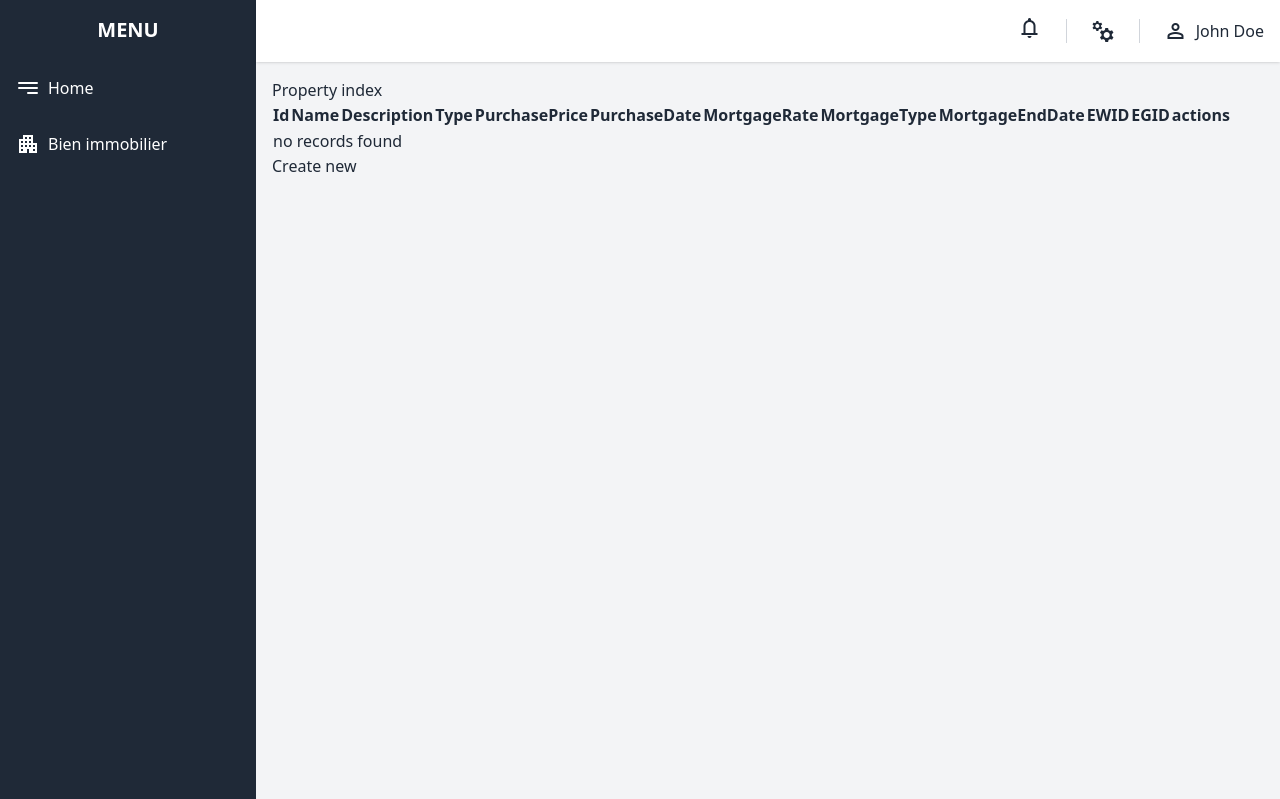
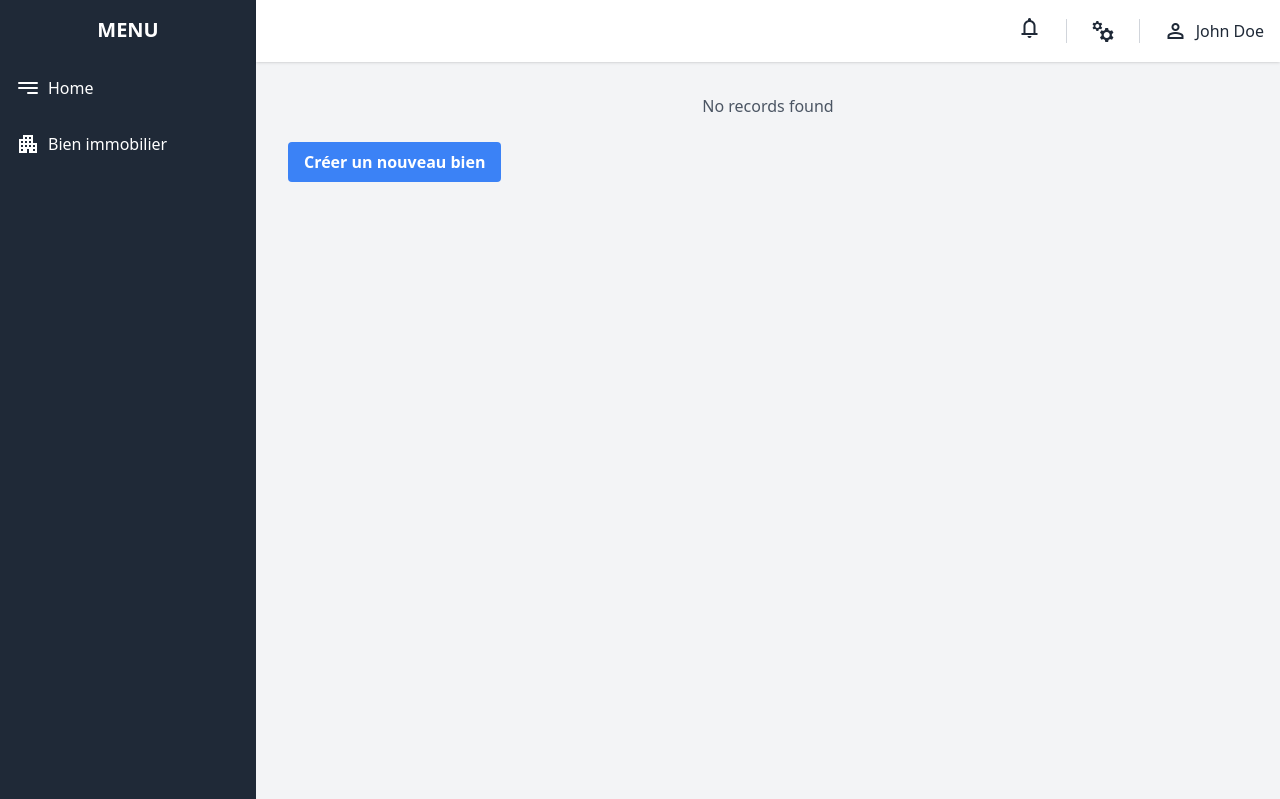
Before and after one commit to JulienOxi/property-managment, a Symfony app: template templates/property/index.html.twig in a window 1280 px wide. Shown: the top 799 px of the page. Run offline with Twig, Linux system fonts and the light colour scheme; the template is opened without the code that fills it, so the values that code supplies are empty; style sheets or scripts are compiled from the project's sources; some libraries are stand-ins or nearby versions.

```diff
--- a/src/Controller/PropertyController.php
+++ b/src/Controller/PropertyController.php
@@ -17,6 +17,8 @@ final class PropertyController extends AbstractController
     #[Route(name: 'app_property_index', methods: ['GET'])]
     public function index(PropertyRepository $propertyRepository): Response
     {
+
+        // dd($propertyRepository->findAll());
         return $this->render('property/index.html.twig', [
             'properties' => $propertyRepository->findAll(),
         ]);
--- a/templates/property/index.html.twig
+++ b/templates/property/index.html.twig
@@ -1,53 +1,45 @@
 {% extends 'base.html.twig' %}
 
-{% block title %}Property index{% endblock %}
+{% block title %}Liste de biens immobilier{% endblock %}
 
 {% block body %}
-    <h1>Property index</h1>
+    <div class="container mx-auto p-4">
 
-    <table class="table">
-        <thead>
-            <tr>
-                <th>Id</th>
-                <th>Name</th>
-                <th>Description</th>
-                <th>Type</th>
-                <th>PurchasePrice</th>
-                <th>PurchaseDate</th>
-                <th>MortgageRate</th>
-                <th>MortgageType</th>
-                <th>MortgageEndDate</th>
-                <th>EWID</th>
-                <th>EGID</th>
-                <th>actions</th>
-            </tr>
-        </thead>
-        <tbody>
-        {% for property in properties %}
-            <tr>
-                <td>{{ property.id }}</td>
-                <td>{{ property.name }}</td>
-                <td>{{ property.description }}</td>
-                <td>{{ property.type }}</td>
-                <td>{{ property.purchasePrice }}</td>
-                <td>{{ property.purchaseDate ? property.purchaseDate|date('Y-m-d') : '' }}</td>
-                <td>{{ property.mortgageRate }}</td>
-                <td>{{ property.mortgageType }}</td>
-                <td>{{ property.mortgageEndDate ? property.mortgageEndDate|date('Y-m-d') : '' }}</td>
-                <td>{{ property.EWID }}</td>
-                <td>{{ property.EGID }}</td>
-                <td>
-                    <a href="{{ path('app_property_show', {'id': property.id}) }}">show</a>
-                    <a href="{{ path('app_property_edit', {'id': property.id}) }}">edit</a>
-                </td>
-            </tr>
-        {% else %}
-            <tr>
-                <td colspan="12">no records found</td>
-            </tr>
-        {% endfor %}
-        </tbody>
-    </table>
+        <div class="grid grid-cols-1 md:grid-cols-2 lg:grid-cols-3 gap-6">
+            {% for property in properties %}
+                <div class="bg-white shadow-md rounded-lg overflow-hidden">
+                    <div class="p-4">
+                        <h2 class="text-xl font-semibold">{{ property.name }}</h2>
+                        <p class="text-gray-600">{{ property.description }}</p>
+                        <div class="mt-2">
+                            <span class="inline-block bg-blue-200 text-blue-800 text-sm font-semibold mr-2 px-2.5 py-0.5 rounded">{{ property.type }}</span>
+                        </div>
+                    </div>
+                    <div class="bg-gray-100 p-4">
+                        <ul>
+                            <li><strong>Purchase Price:</strong> {{ property.purchasePrice }}</li>
+                            <li><strong>Purchase Date:</strong> {{ property.purchaseDate ? property.purchaseDate|date('Y-m-d') : 'N/A' }}</li>
+                            <li><strong>Mortgage Rate:</strong> {{ property.mortgageRate }}</li>
+                            <li><strong>Mortgage Type:</strong> {{ property.mortgageType }}</li>
+                            <li><strong>Mortgage End Date:</strong> {{ property.mortgageEndDate ? property.mortgageEndDate|date('Y-m-d') : 'N/A' }}</li>
+                            <li><strong>EWID:</strong> {{ property.EWID }}</li>
+                            <li><strong>EGID:</strong> {{ property.EGID }}</li>
+                        </ul>
+                    </div>
+                    <div class="p-4 flex justify-between">
+                        <a href="{{ path('app_property_show', {'id': property.id}) }}" class="inline-block bg-lime-500 text-white font-semibold py-1 px-3 rounded hover:bg-lime-600"><span class="material-symbols-outlined">visibility</span></a>
+                        <a href="{{ path('app_property_edit', {'id': property.id}) }}" class="inline-block bg-teal-500 text-white font-semibold py-1 px-3 rounded hover:bg-teal-600"><span class="material-symbols-outlined">edit</span></a>
+                    </div>
+                </div>
+            {% else %}
+                <div class="col-span-full text-center text-gray-600">
+                    <p>No records found</p>
+                </div>
+            {% endfor %}
+        </div>
 
-    <a href="{{ path('app_property_new') }}">Create new</a>
+        <div class="mt-6">
+            <a href="{{ path('app_property_new') }}" class="inline-block bg-blue-500 text-white font-semibold py-2 px-4 rounded hover:bg-blue-600">Créer un nouveau bien</a>
+        </div>
+    </div>
 {% endblock %}
```
Also changed, not shown: migrations/Version20241221210103.php (deleted, +0 -63 lines), migrations/Version20241221213822.php (deleted, +0 -39 lines), migrations/Version20241226123257.php (deleted, +0 -31 lines), migrations/Version20241227134758.php (deleted, +0 -31 lines), migrations/Version20241229190511.php (added, +61 -0 lines), src/Entity/Property.php (+8 -8 lines), src/Form/PropertyType.php (+5 -3 lines), templates/property/new.html.twig (+25 -2 lines).
